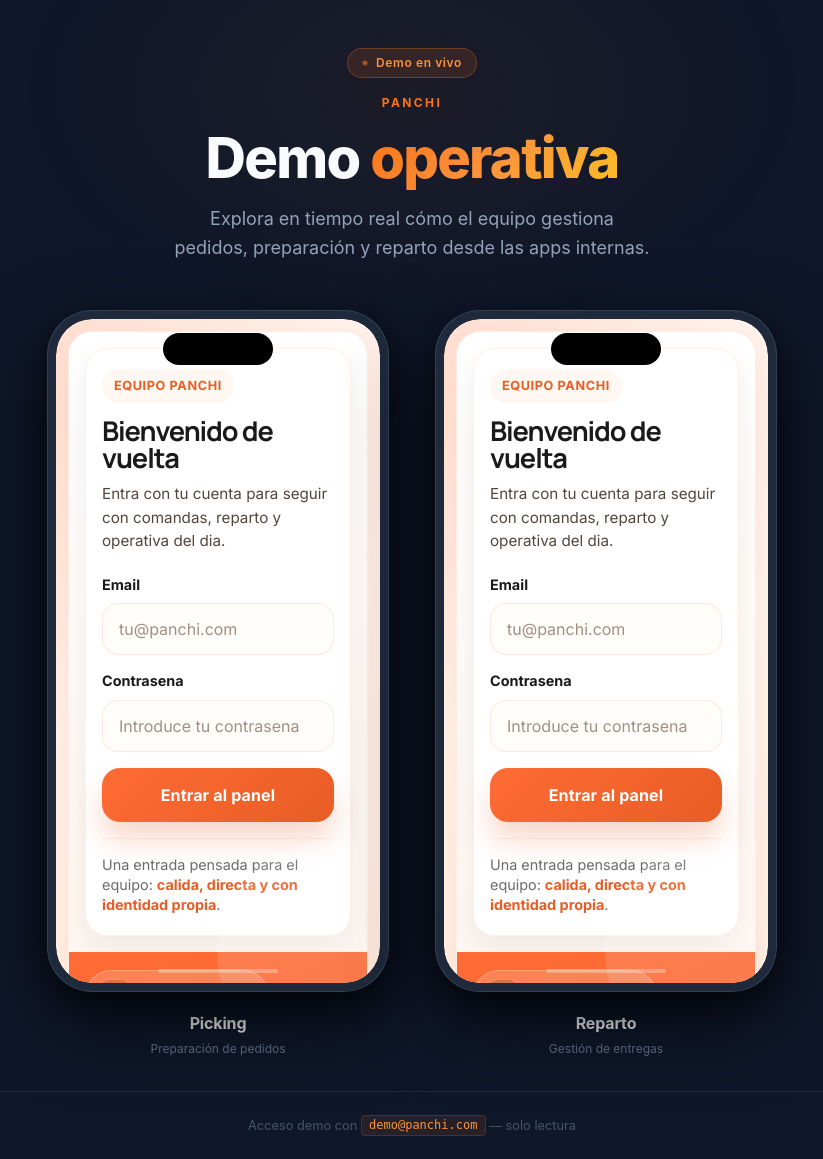
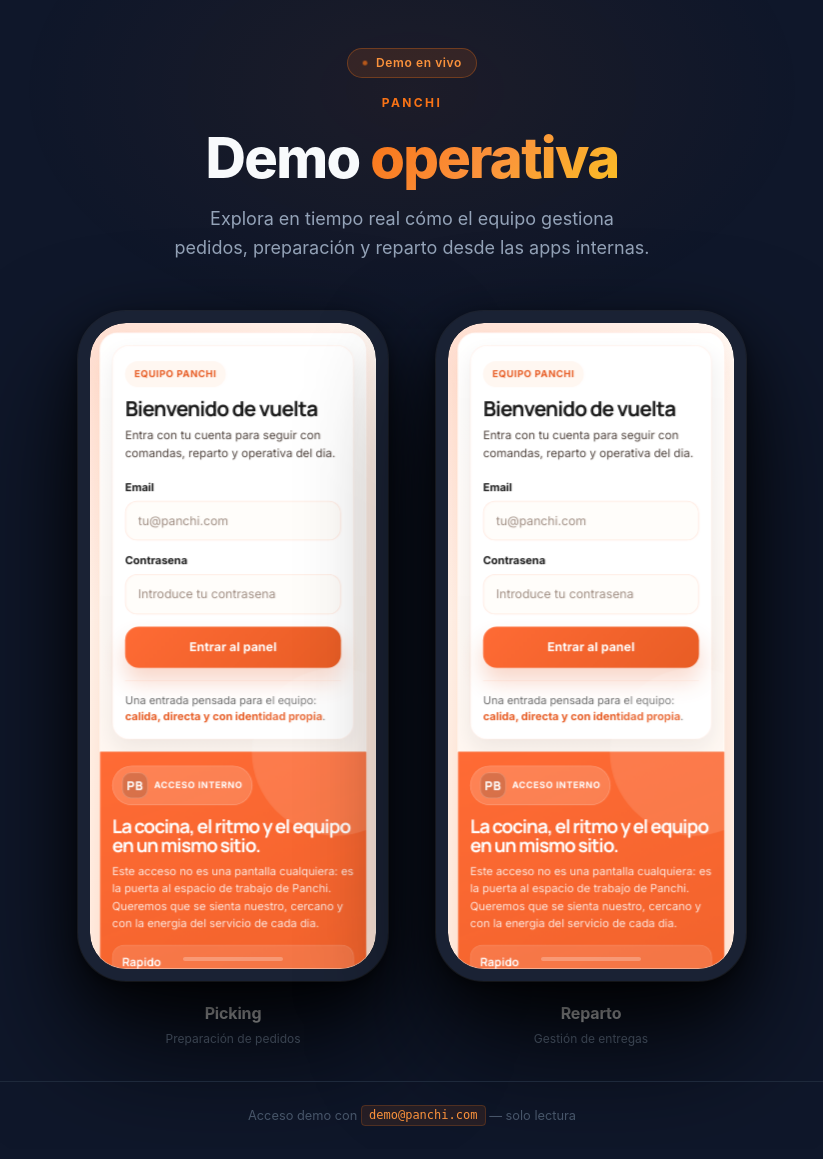
Before and after one commit to jorgearma/panchi-bot, a Flask app: page /demo in a window 1280 px wide. Shown: the whole page, without its empty margins (228-1051 px from the left). After the commit the page ends 1126 px from the top, so only its background shows below. Run offline with Flask 3, Linux system fonts and the light colour scheme; data that the repository does not hold is empty; parts of the project's set-up code (start-up, migrations or seed data) failed here and were passed over; some libraries are stand-ins or nearby versions.

Commit message:
demo interactiva ui

```diff
--- a/templates/demo/index.html
+++ b/templates/demo/index.html
@@ -102,84 +102,86 @@
       gap: 1.25rem;
     }
 
-    /* ── Phone frame ── */
+    /* ── Phone frame — proporciones iPhone 14 (310×670, ratio 1:2.16) ── */
     .phone-frame {
       position: relative;
-      width: 340px;
-      height: 680px;
-      border-radius: 44px;
-      border: 8px solid #1e293b;
-      background: #0a0a0a;
+      width: 310px;
+      height: 670px;
+      border-radius: 48px;
+      border: 12px solid #1a2234;
+      background: #080c14;
       box-shadow:
-        0 0 0 1px #334155,
-        0 30px 80px rgba(0,0,0,0.7),
-        0 10px 30px rgba(0,0,0,0.5),
-        inset 0 0 0 1px #0f172a;
+        0 0 0 1px rgba(255,255,255,0.07),
+        inset 0 0 0 1px rgba(255,255,255,0.04),
+        0 60px 120px rgba(0,0,0,0.85),
+        0 20px 50px rgba(0,0,0,0.55),
+        0 4px 12px rgba(0,0,0,0.4);
       overflow: hidden;
-    }
-
-    /* Dynamic island */
-    .phone-frame::before {
-      content: '';
-      position: absolute;
-      top: 14px;
-      left: 50%;
-      transform: translateX(-50%);
-      width: 110px;
-      height: 32px;
-      background: #000;
-      border-radius: 999px;
-      z-index: 10;
-      pointer-events: none;
     }
 
     /* Home indicator */
     .phone-frame::after {
       content: '';
       position: absolute;
-      bottom: 10px;
+      bottom: 8px;
       left: 50%;
       transform: translateX(-50%);
-      width: 120px;
+      width: 100px;
       height: 4px;
-      background: rgba(255,255,255,0.3);
+      background: rgba(255,255,255,0.25);
       border-radius: 999px;
       z-index: 10;
       pointer-events: none;
     }
 
-    /* Side buttons — volume */
+    /* Side buttons — volumen */
     .phone-frame .btn-volume {
       position: absolute;
-      left: -11px;
-      top: 100px;
-      width: 3px;
-      height: 28px;
-      background: #1e293b;
+      left: -15px;
+      top: 90px;
+      width: 4px;
+      height: 32px;
+      background: #1a2234;
       border-radius: 2px 0 0 2px;
     }
     .phone-frame .btn-volume.lower {
-      top: 140px;
+      top: 135px;
     }
     /* Power button */
     .phone-frame .btn-power {
       position: absolute;
-      right: -11px;
-      top: 120px;
-      width: 3px;
-      height: 56px;
-      background: #1e293b;
+      right: -15px;
+      top: 110px;
+      width: 4px;
+      height: 60px;
+      background: #1a2234;
       border-radius: 0 2px 2px 0;
     }
 
-    /* Screen glow */
+    /* Screen */
     .phone-screen {
       position: absolute;
       inset: 0;
       border-radius: 36px;
       overflow: hidden;
     }
-    .phone-screen iframe {
+
+    /*
+      Escala: inner width = 310 - 2×12 = 286px
+      viewport móvil = 375px
+      scale = 286/375 = 0.763
+      El contenido llena exactamente la pantalla del teléfono.
+    */
+    .iframe-scaler {
+      position: absolute;
+      top: 0;
+      left: calc((100% - 375px * 0.763) / 2);
+      width: 375px;
+      height: calc(100% / 0.763);
+      transform: scale(0.763);
+      transform-origin: top left;
+    }
+    .iframe-scaler iframe {
       width: 100%;
       height: 100%;
       border: none;
@@ -349,6 +351,7 @@
               <div class="spinner"></div>
               <p>Cargando picking…</p>
             </div>
+            <div class="iframe-scaler">
               <iframe
                 src="/demo/autologin?role=picker"
                 title="Vista Picking"
@@ -356,6 +359,7 @@
                 onload="hideLoading('loading-picker')"
                 sandbox="allow-same-origin allow-scripts allow-forms allow-top-navigation-by-user-activation"
               ></iframe>
+            </div>
           </div>
         </div>
         <div class="phone-label">
@@ -375,6 +379,7 @@
               <div class="spinner"></div>
               <p>Cargando reparto…</p>
             </div>
+            <div class="iframe-scaler">
               <iframe
                 src="/demo/autologin?role=repartidor"
                 title="Vista Repartidor"
@@ -382,6 +387,7 @@
                 onload="hideLoading('loading-repartidor')"
                 sandbox="allow-same-origin allow-scripts allow-forms allow-top-navigation-by-user-activation"
               ></iframe>
+            </div>
           </div>
         </div>
         <div class="phone-label">
```
Lines whose indentation alone changed are shown as unchanged.
